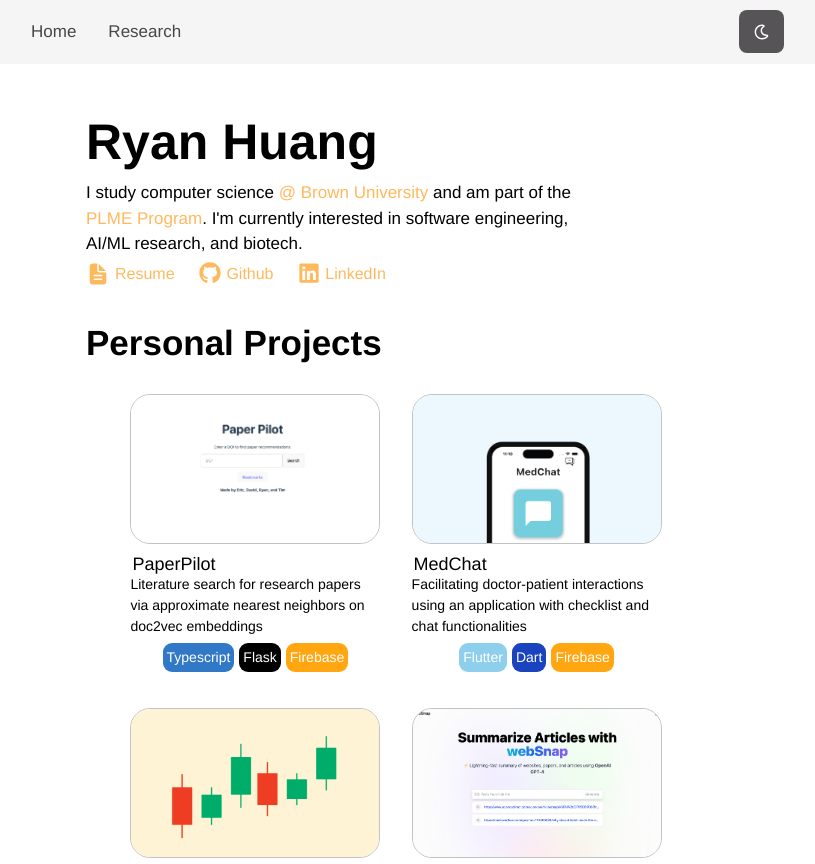
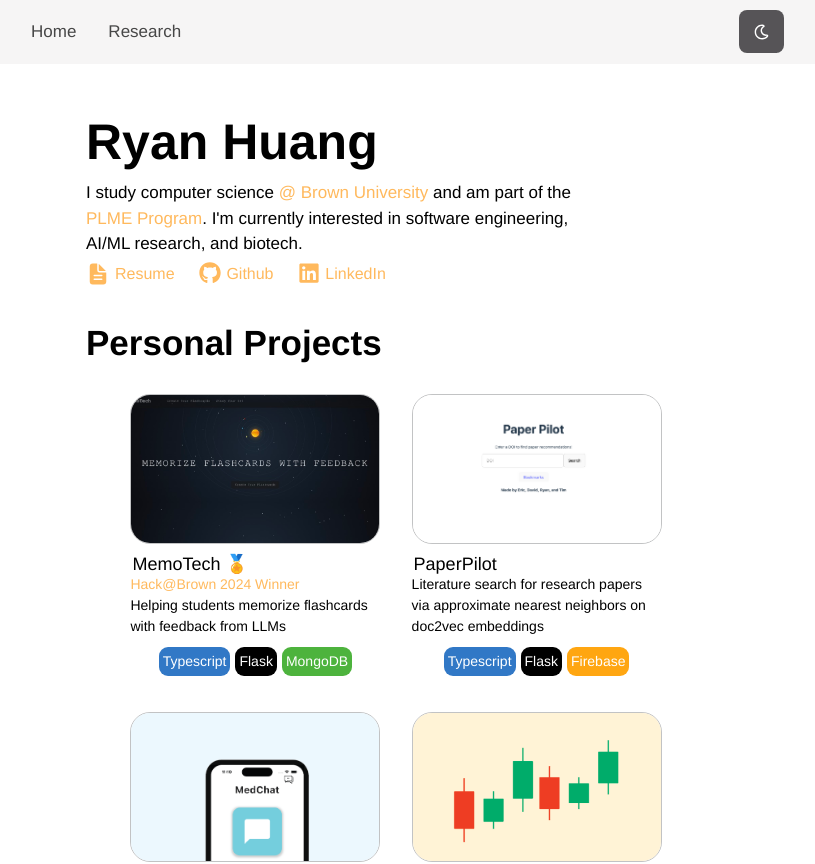
Before and after one commit to ryanhuang8/ryanhuang.dev, a React (Vite) app: page / in a window 1280 px wide. Shown: the top 864 px of the page, without its empty margins (244-1059 px from the left). Built offline with nearby package versions, Linux system fonts and the light colour scheme; a web font is replaced by a local one.

Commit message:
added memotech

```diff
--- a/src/components/startPage/PersonalProjects.tsx
+++ b/src/components/startPage/PersonalProjects.tsx
@@ -3,7 +3,8 @@ import ProjectModal from './ProjectModal';
 import ProjectBox from './ProjectBox';
 import paperPilot from '../../images/paperpilot.png';
 import medChat from '../../images/MedChat.png';
-import webSnap from '../../images/webSnap.png';
+// import webSnap from '../../images/webSnap.png';
+import memoTech from '../../images/memotech.jpeg';
 import pathPerfect from '../../images/pathperfect.png';
 import stocks from '../../images/stocks.png';
 import gan from '../../images/3dgan.png'
@@ -27,10 +28,10 @@ function PersonalProjects() {
       {/* <Ditto></Ditto> */}
       <div className="proj-title">Personal Projects</div>
       <div className="flex-container">
+        <ProjectBox project_name={'MemoTech 🏅'} extra_description='Hack@Brown 2024 Winner' project_description={'Helping students memorize flashcards with feedback from LLMs'} project_image={memoTech} tech={['Typescript', 'Flask', 'MongoDB']} links={{'Github' : 'https://github.com/huangr0867/memotech', 'Link' : 'https://bonono.netlify.app/', 'Devpost' : 'https://devpost.com/software/memotech-yfacpb'}} onClick={handleProjectBoxClick} changeProject={changeProject}></ProjectBox>
         <ProjectBox project_name={'PaperPilot'} project_description={'Literature search for research papers via approximate nearest neighbors on doc2vec embeddings'} project_image={paperPilot} tech={['Typescript', 'Flask', 'Firebase']} links={{'Github' : 'https://github.com/cs0320-f23/term-project-tfong1-ryhuang-dhan25-eko10'}} onClick={handleProjectBoxClick} changeProject={changeProject}></ProjectBox>
         <ProjectBox project_name={'MedChat'} project_description={'Facilitating doctor-patient interactions using an application with checklist and chat functionalities'} project_image={medChat} tech={['Flutter', 'Dart', 'Firebase']} links={{'Github' : 'https://github.com/huangr0867/MedChat'}} onClick={handleProjectBoxClick} changeProject={changeProject}></ProjectBox>
         <ProjectBox project_name={'Stocks Trading Robot'} project_description={'Helping automate the trading process with built-in indicators like SMA and portfolio that tracks current stocks'} project_image={stocks} tech={['Python']} links={{'Github' : 'https://github.com/huangr0867/TradingBot'}}onClick={handleProjectBoxClick} changeProject={changeProject}></ProjectBox>
-        <ProjectBox project_name={'WebSnap'} project_description={'Summarize online articles in one paragraph using OpenAI API; previous searches are saved via caching'} project_image={webSnap} tech={['Javascript']} links={{'Github' : 'https://github.com/huangr0867/webSnap', 'Link' : 'https://64e9257704ddee4d3cbdcf0c--luminous-brioche-1dde41.netlify.app/'}} onClick={handleProjectBoxClick} changeProject={changeProject}></ProjectBox>
         <ProjectBox project_name={'PathPerfect'} project_description={'Finding a scenic, round path to plan a jog; path is calculated based on the user\'s preferred distance'} project_image={pathPerfect} tech={['Javascript', 'MongoDB']} links={{'Github' : 'https://github.com/Eric-04/PathPerfect', 'Devpost' : 'https://devpost.com/software/pathperfect'}} onClick={handleProjectBoxClick} changeProject={changeProject}></ProjectBox>
         <ProjectBox project_name={'Shape 3DGAN'} project_description={'Trained a generative adversarial network to generate spheres that follows a given distribution of radii'} project_image={gan} tech={['Python', 'Jupyter Notebook']} links={{'Github' : 'https://github.com/huangr0867/Shape_3DGAN'}} onClick={handleProjectBoxClick} changeProject={changeProject}></ProjectBox>
       </div>
--- a/src/components/startPage/ProjectBox.tsx
+++ b/src/components/startPage/ProjectBox.tsx
@@ -4,6 +4,7 @@ import TechBox from './TechBox'
 
 interface ProjectProps {
     project_name: string;
+    extra_description?: string;
     project_description: string;
     project_image: string;
     tech: string[];
@@ -12,7 +13,7 @@ interface ProjectProps {
     changeProject: (name : string, description : string, image : string, links : { [key: string]: string }) => void;
 }
 
-const ProjectBox: React.FC<ProjectProps> = ({ project_name, project_description, links, project_image, tech, onClick, changeProject }) => {
+const ProjectBox: React.FC<ProjectProps> = ({ project_name, extra_description, project_description, links, project_image, tech, onClick, changeProject }) => {
     const techBoxes = () => {
       return tech.map((technology, index) => (
         <TechBox key={index} technology={technology} />
@@ -33,6 +34,11 @@ const ProjectBox: React.FC<ProjectProps> = ({ project_name, project_description,
         <div className="project-title">
           {project_name}
         </div>
+        {extra_description && (
+          <div className="extra-description">
+            {extra_description}
+          </div>
+        )}
         <div className="project-description">
           {project_description}
         </div>
--- a/src/styles/start.css
+++ b/src/styles/start.css
@@ -97,9 +97,16 @@
     /* justify-content: center; */
 }
 
+.extra-description {
+    font-family: 'proxima_nova_rgbold', Helvetica, Arial, sans-serif;
+    color: #ffb95d;
+    width: 250px;
+    font-size: 14px;
+}
 .project-description {
     width: 250px;
-    height: 69px;
+    height: flex;
+    margin-bottom: 10px;
     /* border: 1px solid #ccc; */
     font-size: 14px;
     /* padding: 5px; */
```
Also changed, not shown: src/images/memotech.jpeg (added).
